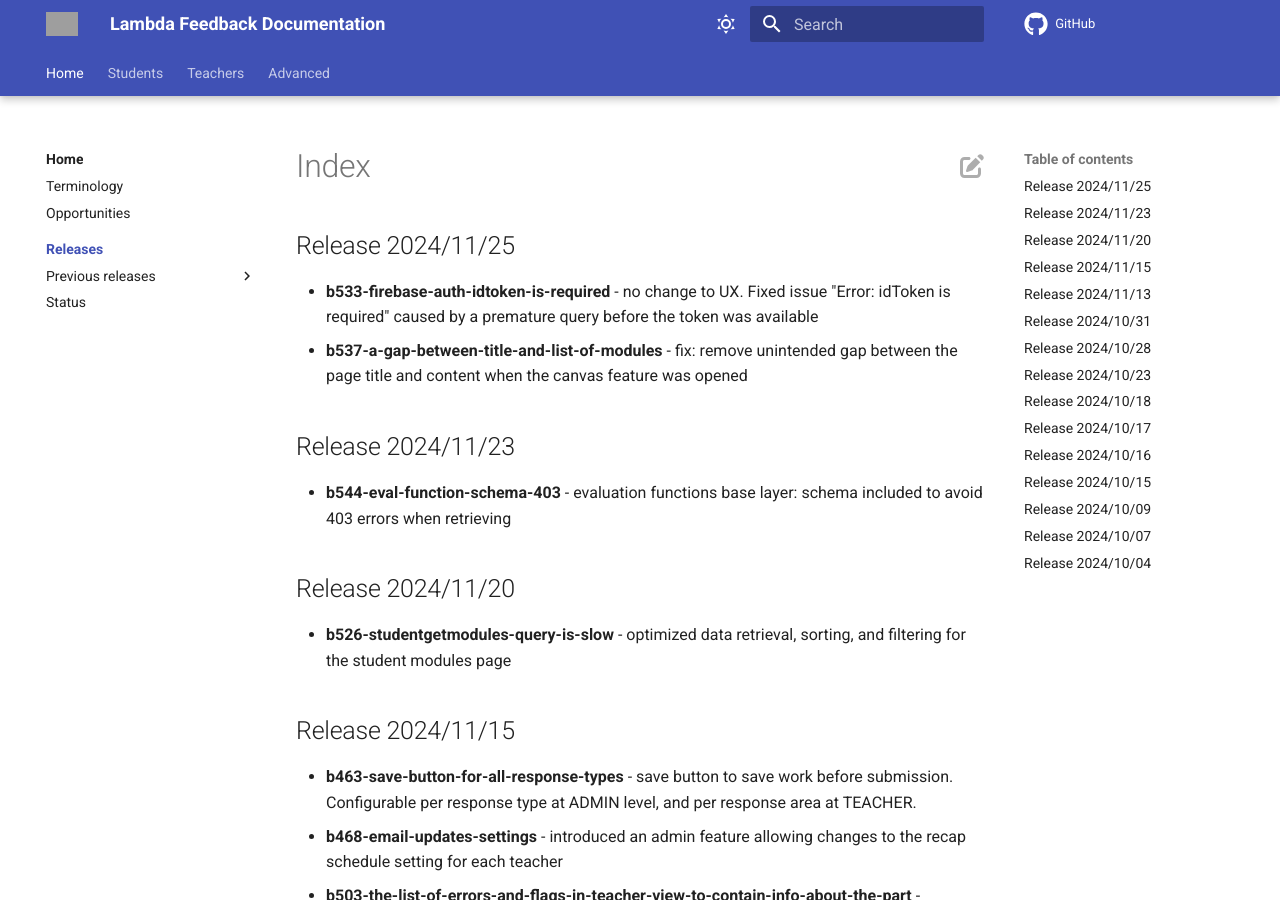
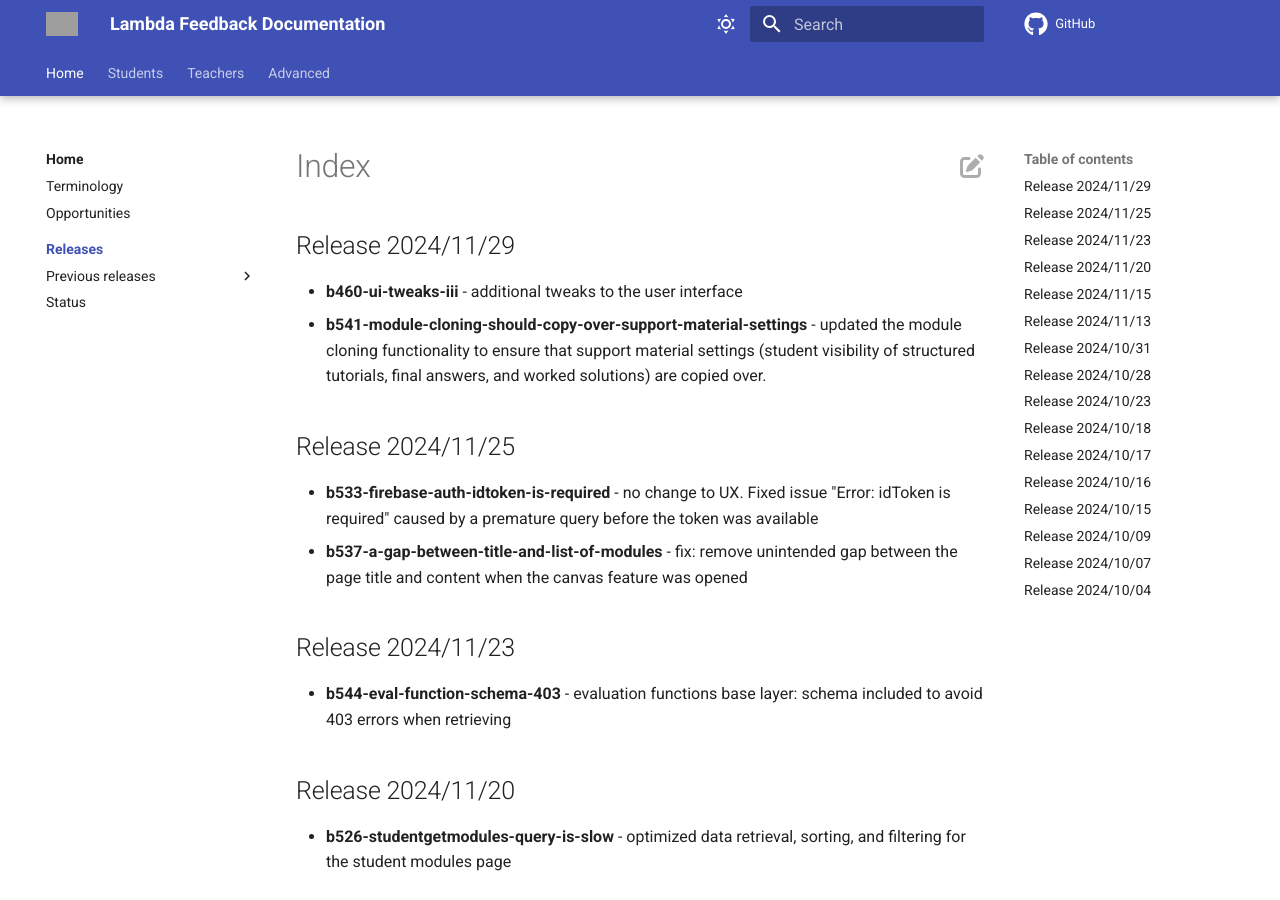
Before and after one commit to lambda-feedback/user-documentation, an MkDocs documentation site: the page built from docs/releases/index.md, in a window 1280 px wide and 900 px high. Built offline with MkDocs 1.6.1 and Material for MkDocs 9.7.7, drawn with Linux system fonts in a browser that asks for light colours; comment, search, counter and statistics services are not loaded; grey boxes are pictures that could not be loaded.

Commit message:
Release 2024/11/29 added

```diff
--- a/docs/releases/index.md
+++ b/docs/releases/index.md
@@ -1,4 +1,10 @@
+## Release 2024/11/29
+
+- **b460-ui-tweaks-iii** - additional tweaks to the user interface
+- **b541-module-cloning-should-copy-over-support-material-settings** - updated the module cloning functionality to ensure that support material settings (student visibility of structured tutorials, final answers, and worked solutions) are copied over.
+
 ## Release 2024/11/25
+
 - **b533-firebase-auth-idtoken-is-required** - no change to UX. Fixed issue "Error: idToken is required" caused by a premature query before the token was available
 - **b537-a-gap-between-title-and-list-of-modules** - fix: remove unintended gap between the page title and content when the canvas feature was opened
 
```
